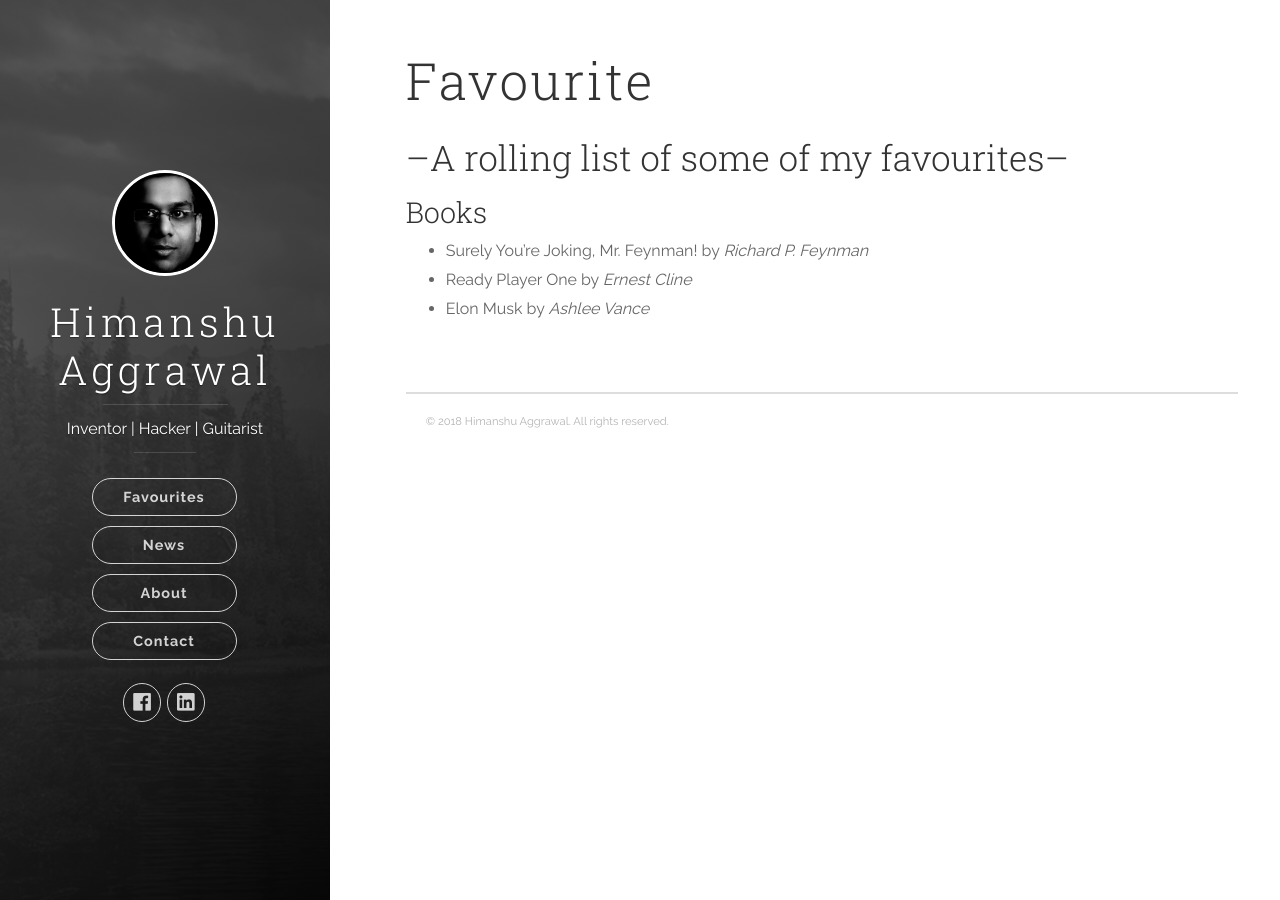
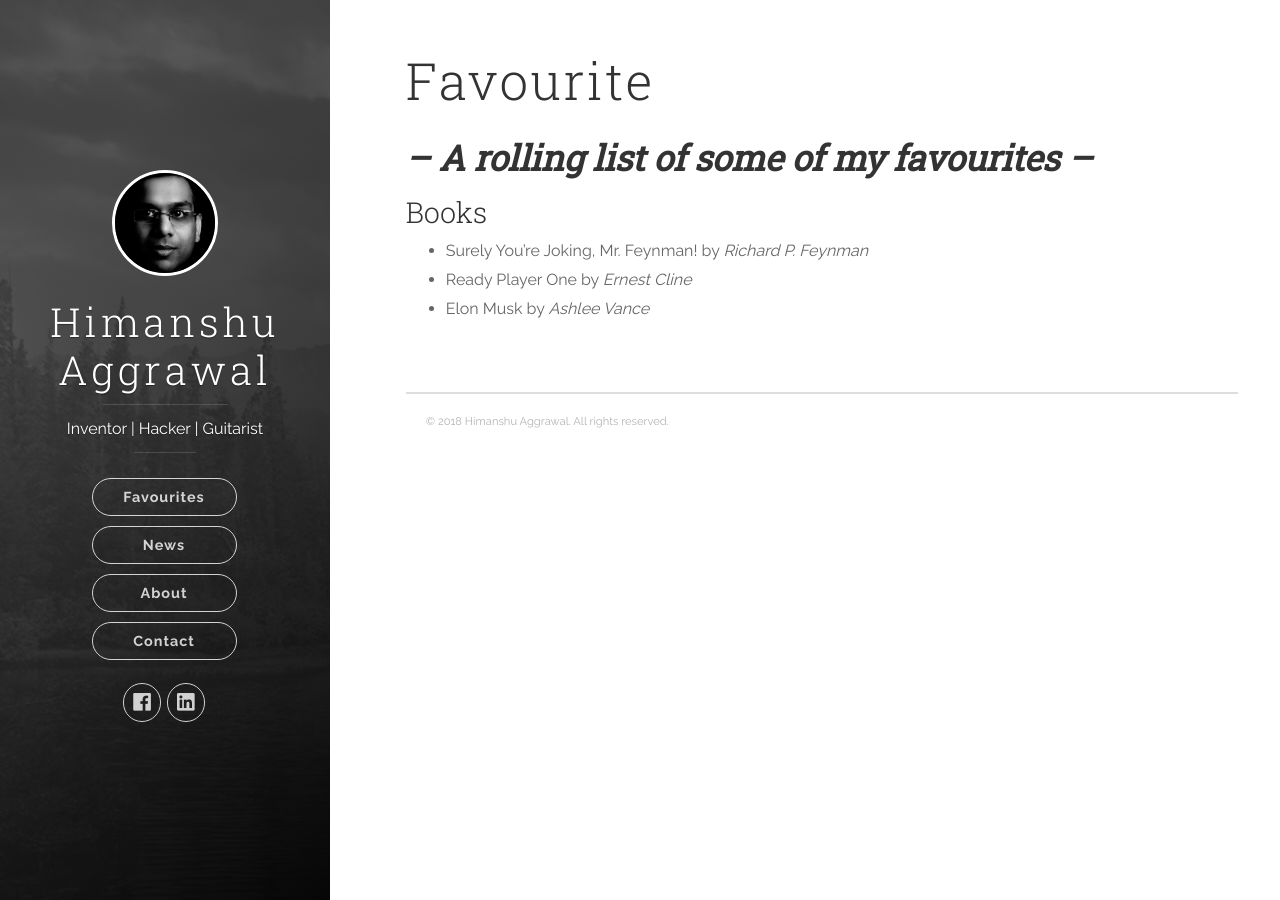
Before and after one commit to ahimanshu13/ahimanshu13.github.io, a Jekyll site: the page built from Favourite/index.md, in a window 1280 px wide. Built offline with Jekyll 4.4.1, drawn with Linux system fonts in a browser that asks for light colours; nearby versions of some CDN libraries.

Commit message:
Updated Favorites

```diff
--- a/Favourite/index.md
+++ b/Favourite/index.md
@@ -4,7 +4,7 @@ title: Favourite
 published: true
 ---
 
-## --A rolling list of some of my favourites--
+## **_-- A rolling list of some of my favourites --_**
 
 ### Books
 - Surely You're Joking, Mr. Feynman! by _Richard P. Feynman_
```
